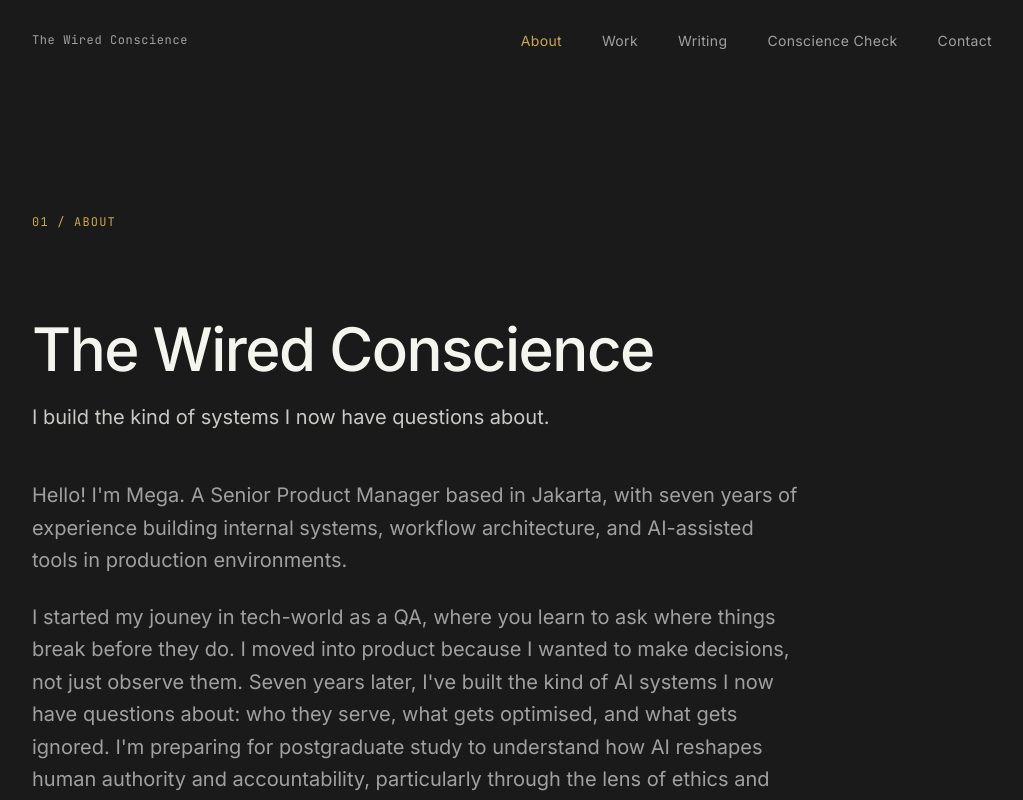
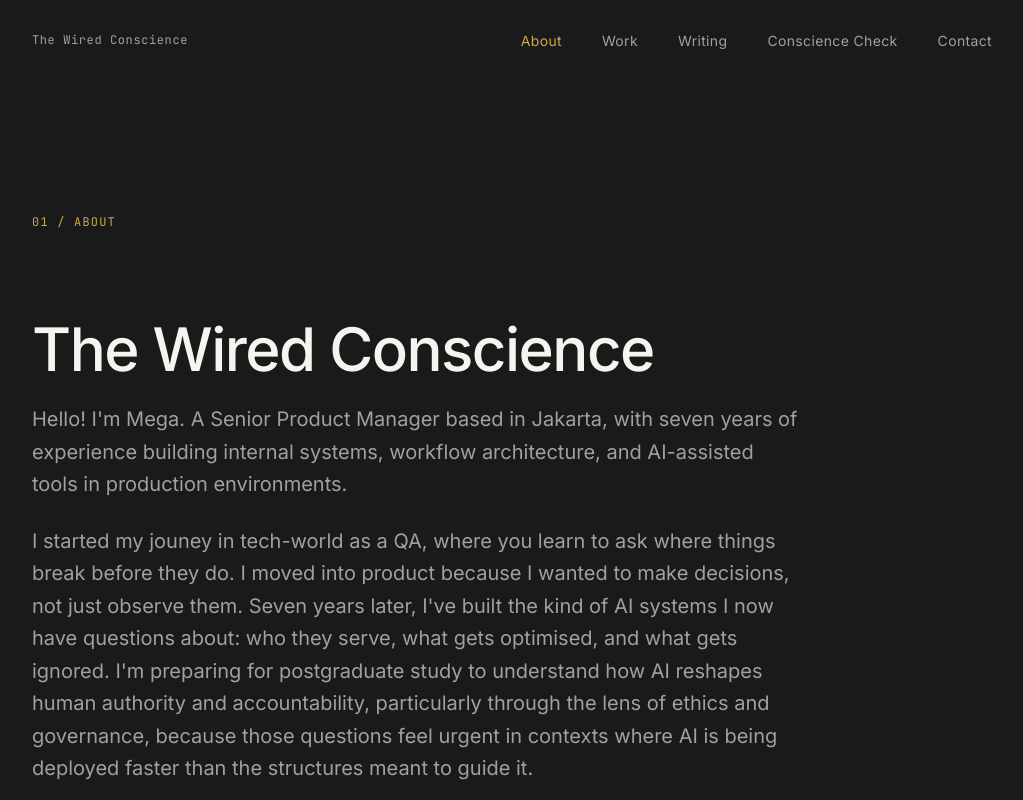
Before and after one commit to Megatukad/v0-the-wired-conscience, a Next.js app: page / in a window 1280 px wide. Shown: the top 800 px of the page, without its empty margins (128-1151 px from the left). Built offline with nearby package versions, Linux system fonts and the light colour scheme.

Commit message:
feat: remove introductory paragraph from AboutSection\n\nClarified focus on personal mission statement.

```diff
--- a/components/sections/about-section.tsx
+++ b/components/sections/about-section.tsx
@@ -7,9 +7,6 @@ export function AboutSection() {
         <h1 className="text-4xl md:text-5xl lg:text-6xl font-medium leading-tight tracking-tight mb-4">
           The Wired Conscience
         </h1>
-        <p className="text-lg md:text-xl text-foreground/80 mb-12">
-          I build the kind of systems I now have questions about.
-        </p>
 
         <div className="space-y-6 text-lg md:text-xl leading-relaxed text-foreground/90">
           <p className="text-muted-foreground">
```
